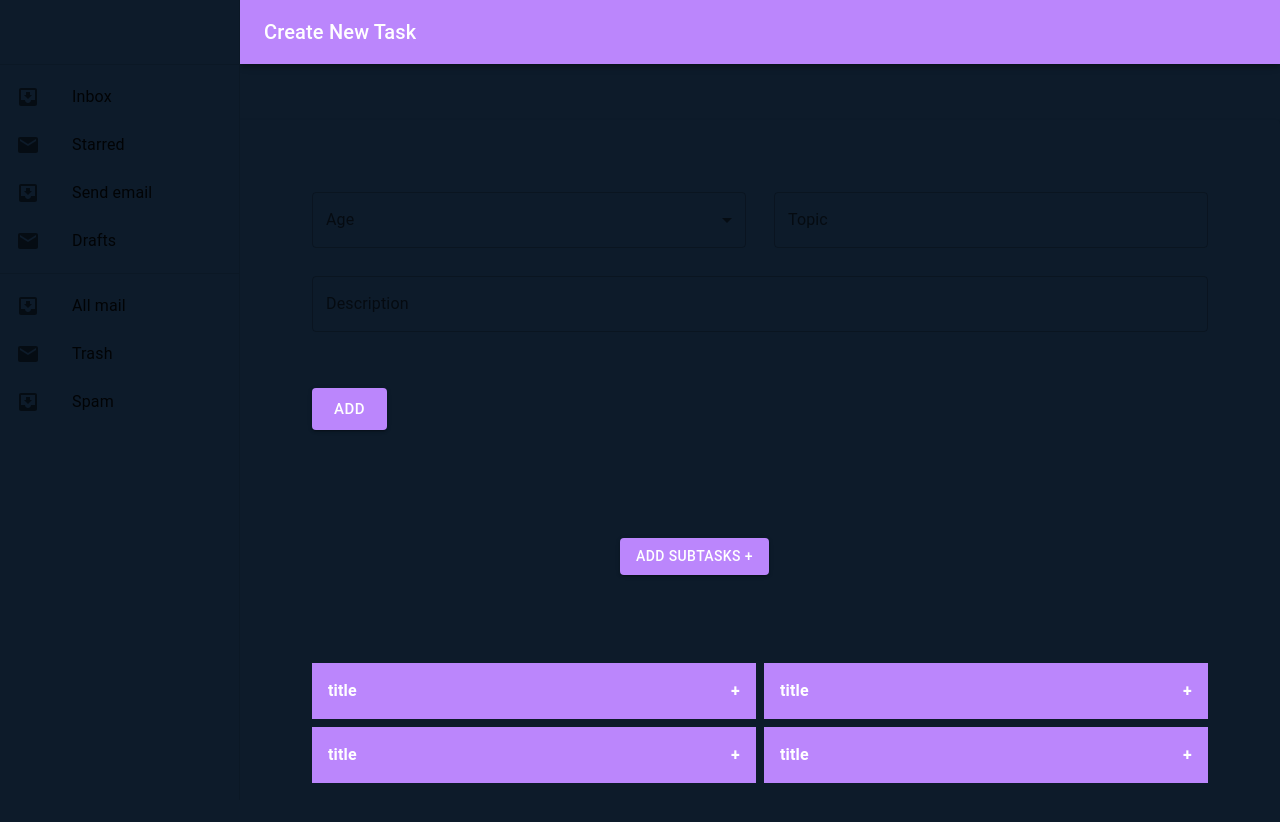
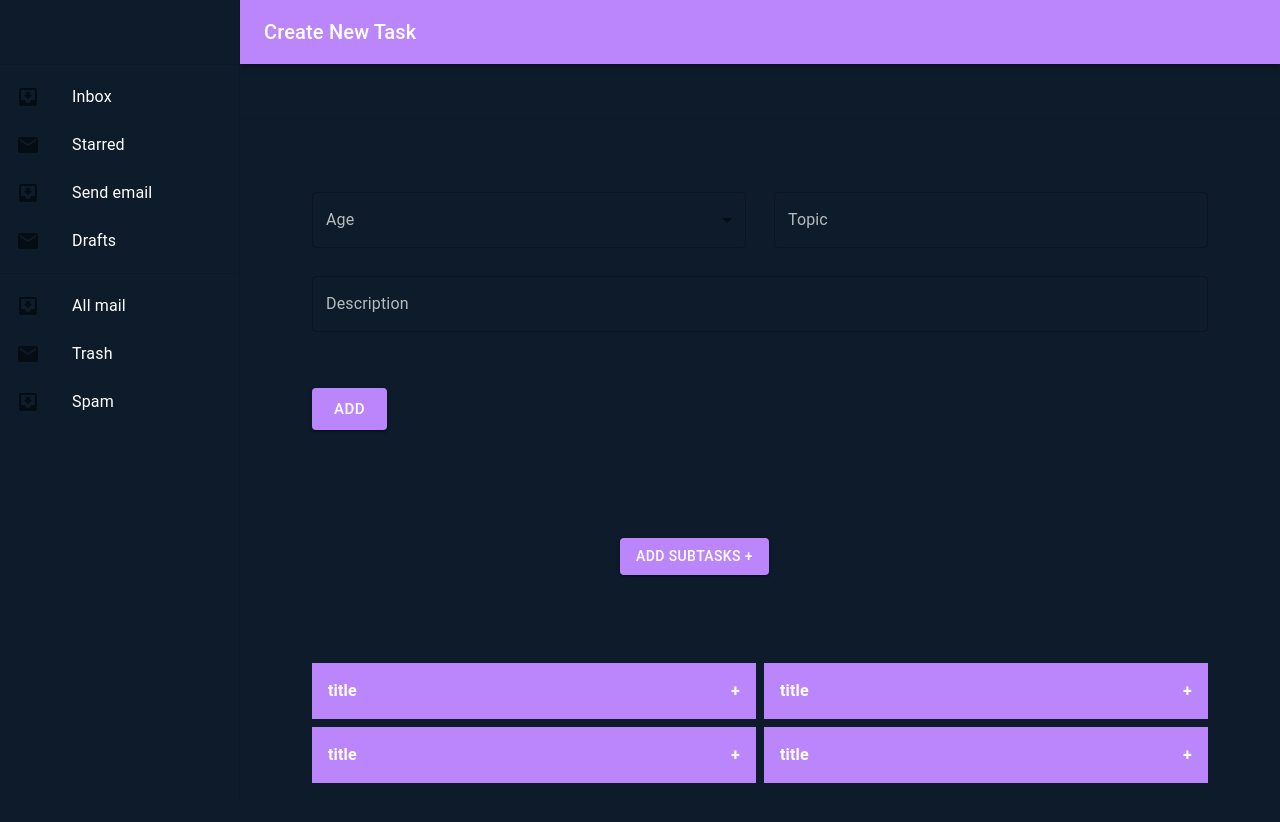
Before and after one commit to Kash15if/study-planner, a React (Create React App) app: page / in a window 1280 px wide. Shown: the top 822 px of the page. Built offline with nearby package versions, Linux system fonts and the light colour scheme.

Commit message:
added styles to npm

```diff
--- a/package.json
+++ b/package.json
@@ -11,6 +11,7 @@
     "@mui/lab": "^5.0.0-alpha.48",
     "@mui/material": "^5.0.1",
     "@mui/styled-engine-sc": "^5.0.0",
+    "@mui/styles": "^5.0.1",
     "@testing-library/jest-dom": "^5.14.1",
     "@testing-library/react": "^11.2.7",
     "@testing-library/user-event": "^12.8.3",
--- a/src/Theme.js
+++ b/src/Theme.js
@@ -31,11 +31,16 @@ const darkTheme = createTheme({
       light: "#ff7961",
       main: "#f44336",
       dark: "#03DAC6",
-      contrastText: "#000",
+      contrastText: "#fff",
     },
     background: {
       paper: "#0D1B2A",
       default: "#0D1B2A",
+      contrastText: "#fff",
+    },
+    text: {
+      primary: "#fff",
+      secondary: "rgba(255, 255, 255, 0.7)",
     },
   },
 });
```
